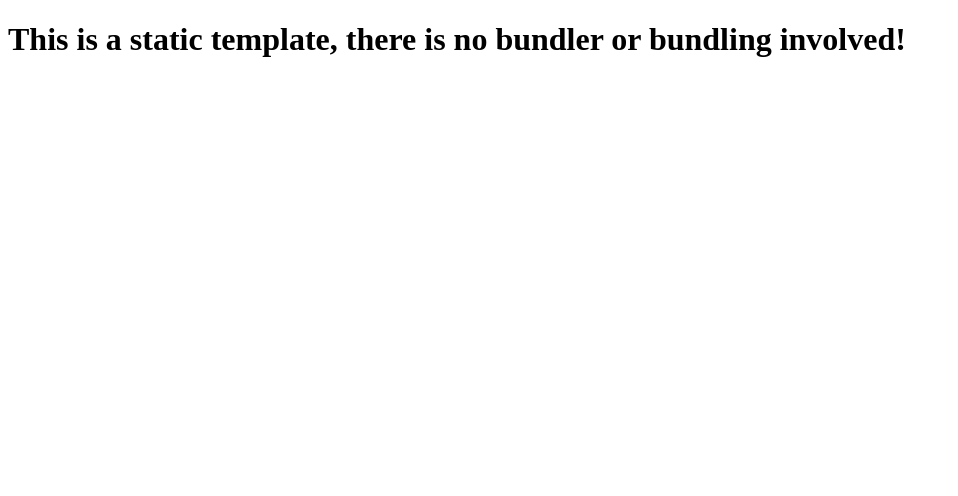
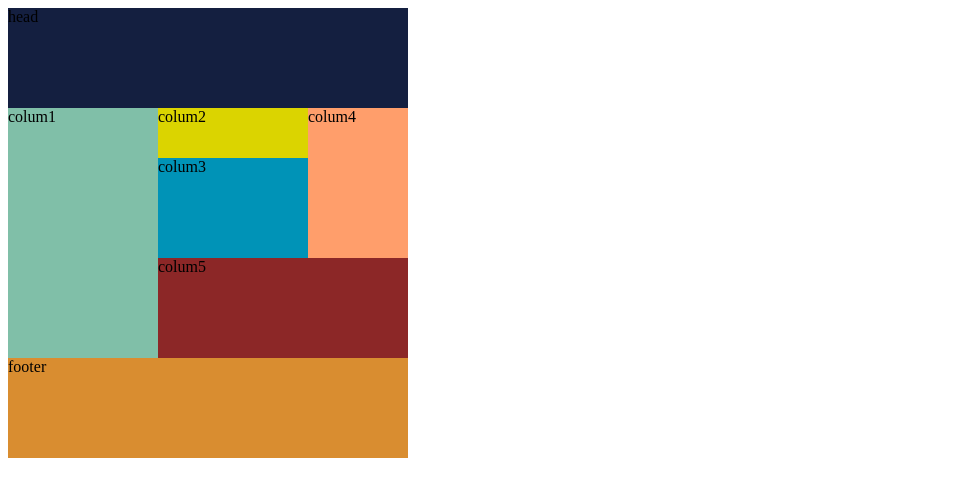
Before and after one commit to TokomaBaou/block-test, a website: page index.html in a window 1280 px wide. Shown: the whole page, without its empty margins (0-958 px from the left). Drawn offline with Linux system fonts and the light colour scheme.

Commit message:
[add]blockの作成

```diff
--- a/index.html
+++ b/index.html
@@ -1,12 +1,29 @@
 <!DOCTYPE html>
 <html lang="en">
   <head>
-    <meta charset="UTF-8">
-    <meta name="viewport" content="width=device-width, initial-scale=1.0">
-    <meta http-equiv="X-UA-Compatible" content="ie=edge">
+    <meta charset="UTF-8" />
+    <meta name="viewport" content="width=device-width, initial-scale=1.0" />
+    <meta http-equiv="X-UA-Compatible" content="ie=edge" />
+    <link rel="stylesheet" href="./style.css" />
     <title>Static Template</title>
   </head>
   <body>
-    <h1>This is a static template, there is no bundler or bundling involved!</h1>
+    <div class="container">
+      <header class="head">head</header>
+      <div class="clearfix">
+        <div class="first-content">colum1</div>
+        <div class="right-wrapper">
+          <div class="clearfix">
+            <div class="left_top_wrapper">
+              <div class="second-content">colum2</div>
+              <div class="third-content">colum3</div>
+            </div>
+            <div class="fourth-content">colum4</div>
+          </div>
+          <div class="fifth-content">colum5</div>
+        </div>
+      </div>
+      <footer class="foot">footer</footer>
+    </div>
   </body>
 </html>
--- /dev/null
+++ b/style.css
@@ -0,0 +1,68 @@
+@charset "UTF-8";
+
+/* clearfix用 */
+.clearfix::after {
+  content: "";
+  display: block;
+  clear: both;
+}
+/* ここから */
+/*
+.clearfix {
+} */
+
+.container {
+  width: 400px;
+  height: 450px;
+
+  background-color: gray;
+}
+
+.head {
+  height: 100px;
+  background-color: #141f40;
+}
+
+.foot {
+  height: 100px;
+  background-color: #d98d30;
+}
+
+.first-content {
+  float: left;
+  width: 150px;
+  height: 250px;
+  background-color: #80bfa8;
+}
+.second-content {
+  width: 150px;
+  height: 50px;
+  background-color: #dbd400;
+}
+
+.third-content {
+  width: 150px;
+  height: 100px;
+  background-color: #0093b7;
+}
+
+.fourth-content {
+  float: right;
+  width: 100px;
+  height: 150px;
+  background-color: #ff9e6b;
+}
+
+.fifth-content {
+  width: 250px;
+  height: 100px;
+  background-color: #8c2727;
+}
+
+.right-wrapper {
+  float: right;
+}
+
+.left_top_wrapper {
+  float: left;
+}
```
